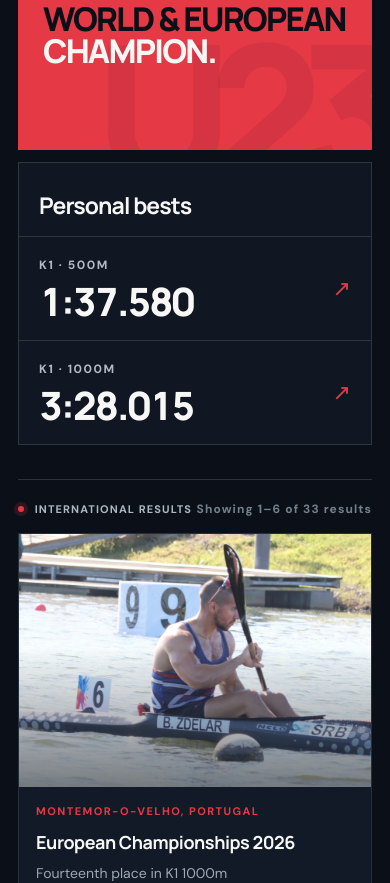
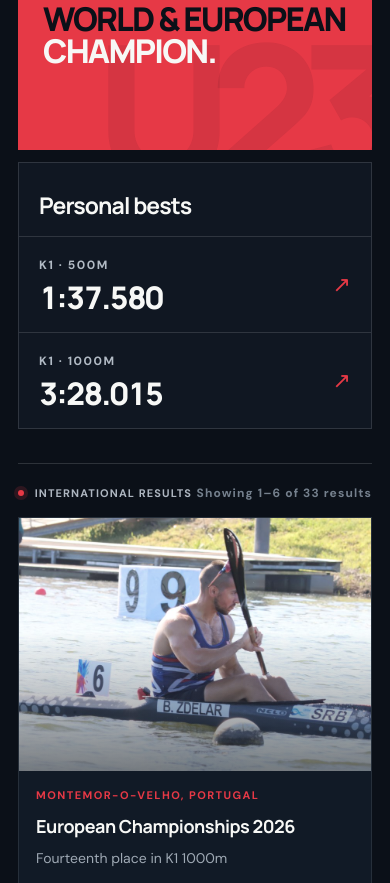
Before and after one commit to bojanzdelar/Portfolio-website, a plain HTML site: page index.html in a window 390 px wide. Shown: the part 2874-3757 px from the top of the page. Drawn offline with Linux system fonts and the light colour scheme.

Commit message:
Reduce personal-best time font size

```diff
--- a/css/style.css
+++ b/css/style.css
@@ -1105,3 +1105,14 @@ button, a { -webkit-tap-highlight-color: transparent; }
     font-size: clamp(8px, 2.5vw, 10px);
   }
 }
+
+/* Slightly reduce the personal-best time typography. */
+.personal-best-row strong {
+  font-size: clamp(27px, 3vw, 36px);
+}
+
+@media (max-width: 650px) {
+  .personal-best-row strong {
+    font-size: clamp(28px, 8vw, 36px);
+  }
+}
```
